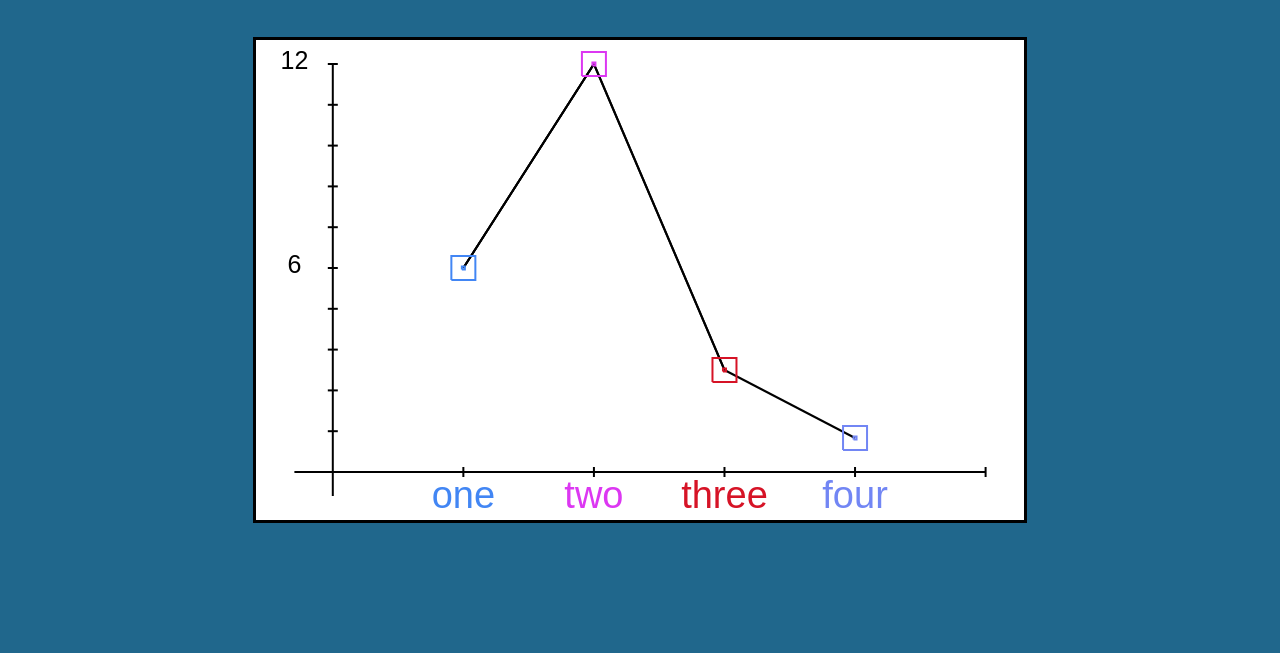
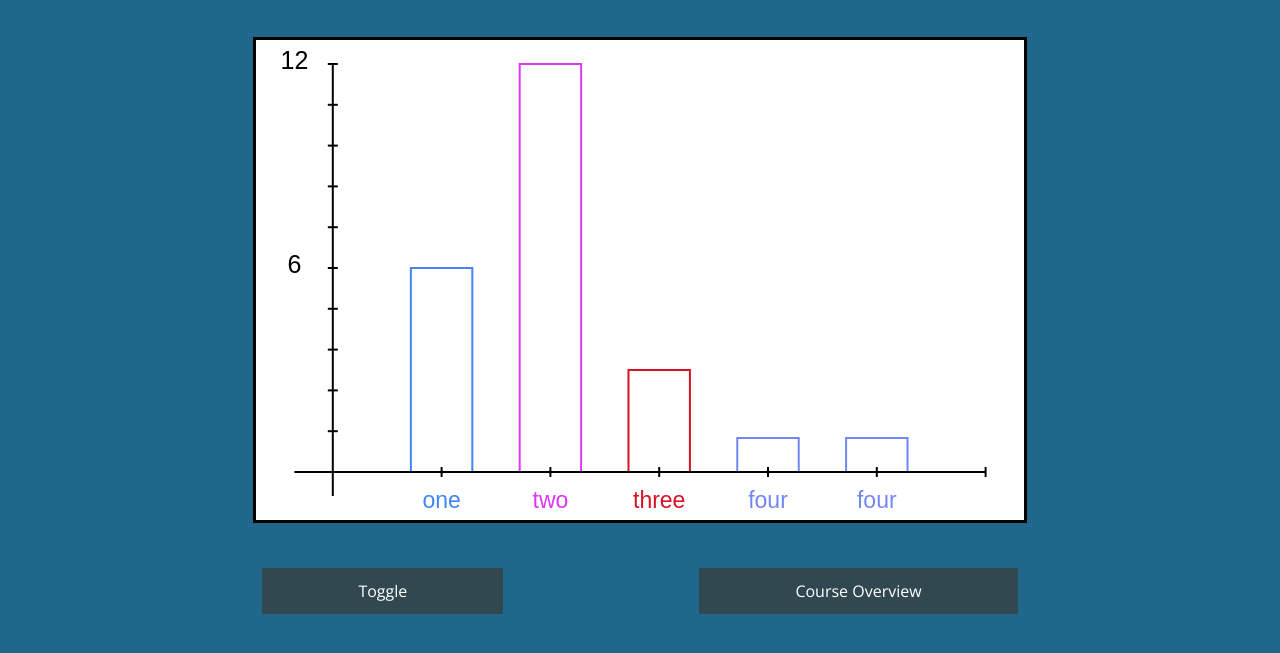
Before and after one commit to UP829438/INSE-studylog, a website: page src/index.html in a window 1280 px wide. Shown: the part 71-724 px from the top of the page. Drawn offline with nearby package versions, Linux system fonts and the light colour scheme.

Commit message:
Ability to change between graph types
Also implemented button from which graph changes can be made.

```diff
--- a/server.js
+++ b/server.js
@@ -41,7 +41,7 @@ app.get('/api/getunits', async (req, res) => {
   catch (error) {
     console.log("\x1b[31mAPI (ListUnits) Error: \x1b[37m%s\x1b[0m",error);
     res.send("Server Error: Please log in again");
-  }
+    }
 });
 
 app.post('/api/addunit', async (req, res) => {
--- a/src/index.html
+++ b/src/index.html
@@ -17,7 +17,7 @@
     <h1 id="logo">StudentPlan</h1>
     <div id="signin" class="g-signin2" data-onsuccess="onSignIn" data-theme="dark"></div>
     <div id="signout"><a href="#" onclick="signOut();">Sign out</a></div>
-    <button class="toolbar" id="add" onclick="toggleAdd()" type="button" name="button">Add Unit</button>
+    <button class="toolbar" id="add" type="button" name="button">Add Unit</button>
     <button class="toolbar" id="edit" type="button" name="button">Edit Unit</button>
     <div class="addunit">
       <p>Unit Name:</p>
@@ -36,7 +36,20 @@
           </ul>
       </template>
   <div class="canvasArea">
-    <canvas id="canvas"></canvas>
+    <ul class="canvasContent">
+      <li><canvas id="canvas"></canvas></li>
+      <li>
+        <div class="optionChoice">
+          <button class="toggleButton" onclick="changeGraphChoice()" type="button" name="button">Toggle</button>
+        </div>
+        <div class="dropdown">
+          <button class="canvasButton" onclick="" type="button" name="button">Drop</button>
+          <div id="canvasDropDown" class="dropdown-content">
+            <a href="#">Place Holder</a>
+          </div>
+        </div>
+      </li>
+    </ul>
   </div>
   </main>
 </body>
--- a/src/main.css
+++ b/src/main.css
@@ -103,8 +103,7 @@ main {
   background-color: #4e84a0;
 }
 
-
-#canvasArea {
+.canvasArea {
   width: 100%;
 }
 
@@ -112,8 +111,41 @@ canvas {
   border-style: solid;
   border-color: black;
   background-color: white;
-  transform: scale(1, -1)
+  transform: scale(1, -1);
+  position: relative;
 }
+
+.canvasButton, .toggleButton {
+    background-color: #324851;
+    color: white;
+    margin-top: 5vh;
+    padding: 1.5vh 7.5vw 1.5vh 7.5vw;
+    font-size: 100%;
+    border: none;
+}
+
+.dropdown, .optionChoice {
+    position: relative;
+    display: inline-block;
+    margin: auto 7.5vw auto 7.5vw;
+}
+
+.dropdown-content {
+    display: none;
+    position: absolute;
+    background-color: #4e84a0;
+}
+
+.dropdown-content a {
+    color: black;
+    width: inherit;
+    text-decoration: none;
+    padding-top: 1.5vh;
+    padding-bottom: 1.5vh;
+    display: block;
+}
+
+.dropdown-content a:hover {background-color: #ACCBE1}
 
 .show {
   display: block;
--- a/src/scripts.js
+++ b/src/scripts.js
@@ -112,31 +112,67 @@ async function getUnits() {
 //Canvas Functions
 const canvas = document.getElementById("canvas");
 const c = canvas.getContext("2d");
+let graphChoice = 0;
+let currentWeek = "one";
+let weekName = ""
 const testData = {
     userName: "a",
     units: [
       {
-        unitName: "one",
-        unitColour: "#4286f4",
-        unitHours:6
+        name: "one",
+        colour: "#4286f4",
+        hours:6
       },
       {
-        unitName: "two",
-        unitColour: "#dc37f2",
-        unitHours: 12
+        name: "two",
+        colour: "#dc37f2",
+        hours: 12
       },
       {
-        unitName: "three",
-        unitColour: "#d61326",
-        unitHours: 3
+        name: "three",
+        colour: "#d61326",
+        hours: 3
       },
       {
-        unitName: "four",
-        unitColour: "#7286f4",
-        unitHours: 1
+        name: "four",
+        colour: "#7286f4",
+        hours: 1
+      },
+      {
+        name: "four",
+        colour: "#7286f4",
+        hours: 1
       }
     ]
 }
+const weekData = {
+    weekName: "one",
+    weeks: [
+      {
+        name: "weekDate1",
+        colour: "#4286f4",
+        hours: 8
+      },
+      {
+        name: "weekDate2",
+        colour: "#dc37f2",
+        hours: 20
+      },
+      {
+        name: "weekDate3",
+        colour: "#d61326",
+        hours: 19
+      },
+      {
+        name: "weekDate4",
+        colour: "#7286f4",
+        hours: 10
+      }
+    ]
+}
+
+let currentData = testData;
+
 
 function setCanvasSize(canvas) {
   let main = (window.innerHeight*0.6);
@@ -144,9 +180,81 @@ function setCanvasSize(canvas) {
   canvas.height = (main);
 }
 
-function resetCanvas() {
+function setDropWidth() {
+  let button = document.getElementsByClassName('canvasButton')[0];
+  let dropdown = document.getElementsByClassName('dropdown-content')[0];
+  let width = button.clientWidth + "px";
+  dropdown.setAttribute("style",`width:${width}`)
+}
+
+function setPage() {
+  let element = document.getElementById('add')
+  element.addEventListener('click', function(){
+      toggleAdd(".addunit");
+  });
+  let element2 = document.getElementsByClassName('canvasButton')
+  element2[0].addEventListener('click', function(){
+      toggleAdd(".dropdown-content");
+  });
+  setButtons(graphChoice, currentData);
+  setDropWidth();
   setCanvasSize(canvas);
   drawGraph();
+}
+
+function setCurrentData(graphChoice, unitTitle) {
+  let data;
+  switch (graphChoice) {
+    case 0: //Overview
+      data = testData;
+      break;
+    case 1: // Single Unit Breakdown
+      data = weekData;
+      break;
+  }
+
+  return data;
+}
+
+function setButtons(graphChoice, data) {
+  let button = document.getElementsByClassName('canvasButton')[0];
+  let test = document.getElementsByClassName('dropdown-content')[0];
+  let choices = document.getElementsByClassName('dropdown-content')[0].children;
+  switch (graphChoice) {
+    case 0: //Overview
+      currentData= setCurrentData(0);
+      button.innerHTML = "Course Overview";
+      while (test.firstChild) {
+          test.removeChild(test.firstChild);
+      }
+      break;
+    case 1: // Single Unit Breakdown
+      currentData = setCurrentData(1, weekName);
+      button.innerHTML = "Choose A Week";
+      while (test.firstChild) {
+          test.removeChild(test.firstChild);
+      }
+      testData.units.forEach((i) => {
+        let option = document.createElement("A");
+        let text = document.createTextNode(i.name);
+        option.appendChild(text);
+        test.appendChild(option);
+      });
+      console.log(choices.length);
+      break;
+  }
+}
+
+function resetCanvas() {
+  setButtons(graphChoice, currentData);
+  setDropWidth();
+  setCanvasSize(canvas);
+  drawGraph();
+}
+
+function changeGraphChoice() {
+  graphChoice = (graphChoice == 0) ? 1 :0;
+  resetCanvas();
 }
 
 function drawLine(c, fX, fY, tX, tY, colour) {
@@ -188,8 +296,8 @@ function drawBox(c, x, y, colour, numberOfUnits) {
   }
 }
 
-function drawText(c, x, y, colour, text, numberOfElemets) {
-  let textSize = Math.floor(canvas.width*(0.2/numberOfElemets));
+function drawText(c, x, y, colour, text, numberOfElemets, sizeMod) {
+  let textSize = Math.floor(canvas.width*(0.2/numberOfElemets)*sizeMod);
   c.save();
   c.textAlign="center";
   c.scale(-1, 1);
@@ -208,15 +316,15 @@ function populateGraph(c, horizontal, startx, starty, endCoord, data, type) {
   switch (type) {
     case 0: // Bar Chart for overview of all units
       let numberOfUnits = data.units.length;
-      let max = getMaxHours(data.units);
+      let max = getMaxHours(data.units, graphChoice);
       if (horizontal) {
         let xdif = (endCoord - startx)/(numberOfUnits+1);
         for (let i = 0; i < numberOfUnits+1; i++) {
           if (i <= numberOfUnits && (i) != 0) {
             let unit = data.units[i - 1];
             let x = startx+(xdif*(i));
-            drawBar(c, x, starty, x, getHeight(canvas.height, max, unit.unitHours), unit.unitColour, numberOfUnits)
-            drawText(c, x, canvas.height*0.025, unit.unitColour, unit.unitName, numberOfUnits)
+            drawBar(c, x, starty, x, getHeight(canvas.height, max, unit.hours), unit.colour, numberOfUnits)
+            drawText(c, x, canvas.height*0.025, unit.colour, unit.name, numberOfUnits, 0.75)
           }
           drawLine(c, startx+(xdif*(i+1)), starty - 5, startx+(xdif*(i+1)), starty +5, "black");
         }
@@ -225,7 +333,7 @@ function populateGraph(c, horizontal, startx, starty, endCoord, data, type) {
         for (let i = 0; i < 10; i++) {
           drawLine(c, startx - 5, starty+(ydif*(i+1)), startx + 5, starty+(ydif*(i+1)), "black");
           if ((i+1)%5 == 0) {
-            drawText(c, canvas.width * 0.05, starty+(ydif*(i+1)) - 5, "black", max*((i+1)/10), 6)
+            drawText(c, canvas.width * 0.05, starty+(ydif*(i+1)) - 5, "black", max*((i+1)/10), 6, 1)
           }
         }
       }
@@ -233,17 +341,17 @@ function populateGraph(c, horizontal, startx, starty, endCoord, data, type) {
 
     case 1: // Scatter Graph for breakdown of single unit
       if (horizontal) {
-        let numberOfWeeks = data.units.length;
-        let max = getMaxHours(data.units);
+        let numberOfWeeks = data.weeks.length;
+        let max = getMaxHours(data.weeks, graphChoice);
         let coords = [];
         let xdif = (endCoord - startx)/(numberOfWeeks+1);
         for (let i = 0; i < numberOfWeeks+1; i++) {
           if (i <= numberOfWeeks && (i) != 0) {
-            let week = data.units[i - 1];
+            let week = data.weeks[i - 1];
             let x = startx+(xdif*(i));
-            let y = getHeight(canvas.height, max, week.unitHours);
-            drawBox(c, x, y, week.unitColour, numberOfWeeks)
-            drawText(c, x, canvas.height*0.025, week.unitColour, week.unitName, numberOfWeeks)
+            let y = getHeight(canvas.height, max, week.hours);
+            drawBox(c, x, y, week.colour, numberOfWeeks)
+            drawText(c, x, canvas.height*0.025, week.colour, week.name, numberOfWeeks, 0.5)
             coords.push({x: x, y: y});
           }
           for (let i = 0; i < coords.length - 1; i++) {
@@ -256,11 +364,11 @@ function populateGraph(c, horizontal, startx, starty, endCoord, data, type) {
         }
       } else {
         let ydif = (endCoord - starty)/10;
-        let max = getMaxHours(data.units);
+        let max = getMaxHours(data.weeks, graphChoice);
         for (let i = 0; i < 10; i++) {
           drawLine(c, startx - 5, starty+(ydif*(i+1)), startx + 5, starty+(ydif*(i+1)), "black");
           if ((i+1)%5 == 0) {
-            drawText(c, canvas.width * 0.05, starty+(ydif*(i+1)) - 5, "black", max*((i+1)/10), 6)
+            drawText(c, canvas.width * 0.05, starty+(ydif*(i+1)) - 5, "black", max*((i+1)/10), 6, 1)
           }
         }
       }
@@ -270,11 +378,12 @@ function populateGraph(c, horizontal, startx, starty, endCoord, data, type) {
   }
 }
 
-function getMaxHours(units) {
+function getMaxHours(data, graphChoice) {
   let max = 0;
-  for (let i = 0; i < units.length; i++) {
-    if (units[i].unitHours >  max) {
-      max = units[i].unitHours;
+  let length = data.length;
+  for (let i = 0; i < data.length; i++) {
+    if (data[i].hours >  max) {
+      max = data[i].hours;
     }
   }
 
@@ -286,13 +395,13 @@ function drawGraph() {
   let width = canvas.width;
   let height = canvas.height;
 
-  populateGraph(c, true, width*0.1, height*0.1, width-(width*0.05), testData, 1);
-  populateGraph(c, false, width*0.1, height*0.1, height-(height*0.05), testData, 1);
+  populateGraph(c, true, width*0.1, height*0.1, width-(width*0.05), currentData, graphChoice);
+  populateGraph(c, false, width*0.1, height*0.1, height-(height*0.05), currentData, graphChoice);
   drawLine(c, width*0.1, height*0.05, width*0.1, height-(height*0.05), "black");
   drawLine(c, width*0.05, height*0.1, width-(width*0.05), height*0.1, "black")
 }
 
-window.addEventListener('load', resetCanvas);
+window.addEventListener('load', setPage);
 window.addEventListener('resize', resetCanvas);
 
 
@@ -304,12 +413,12 @@ window.addEventListener('resize', resetCanvas);
  //            |___/
 
  function buttonToggle() {
-   let signIn = document.getElementById('signin');
-   signIn.classList.toggle('none');
+   let signin = document.getElementById('signin');
+   signin.classList.toggle('none');
  };
 
 
-  function toggleAdd() {
-    let content = document.querySelector(".addunit");
-    content.classList.toggle('show');
-  };
+ function toggleAdd(className) {
+   let content = document.querySelector(className);
+   content.classList.toggle('show');
+ };
```
